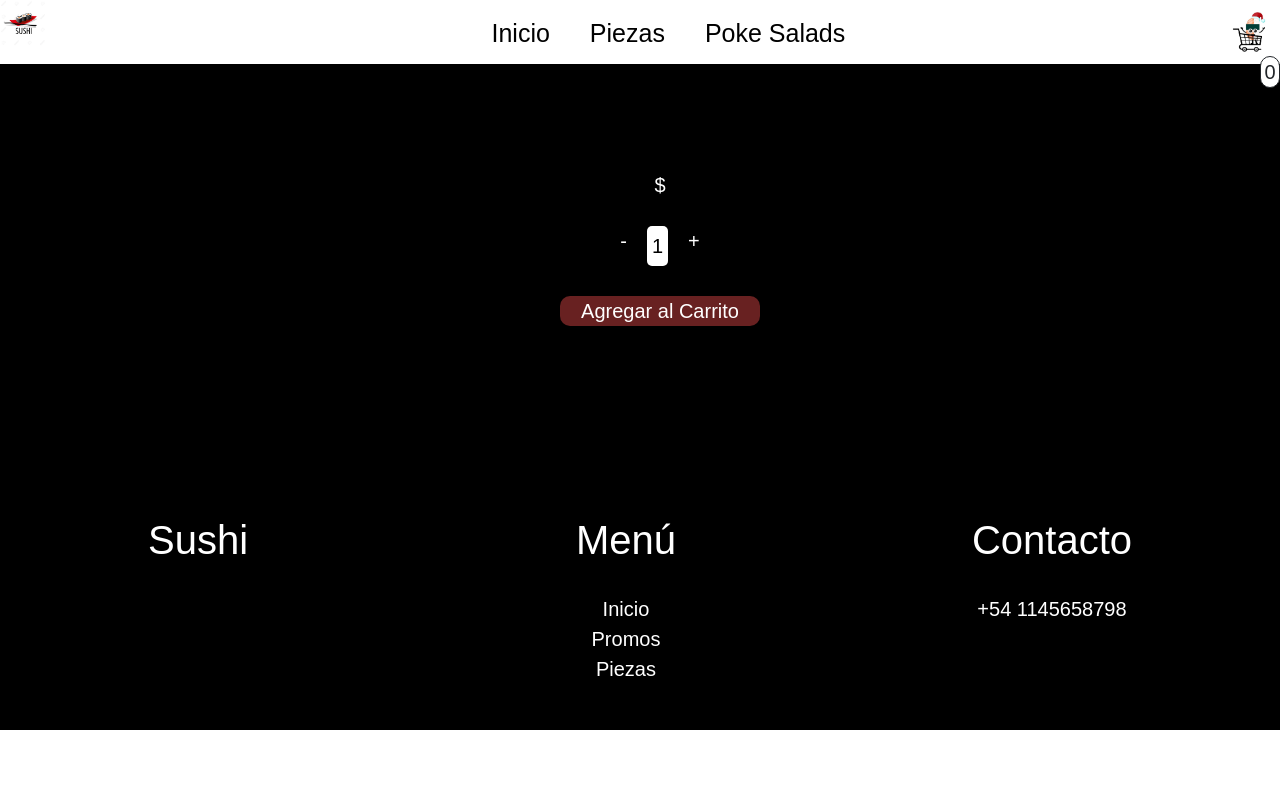
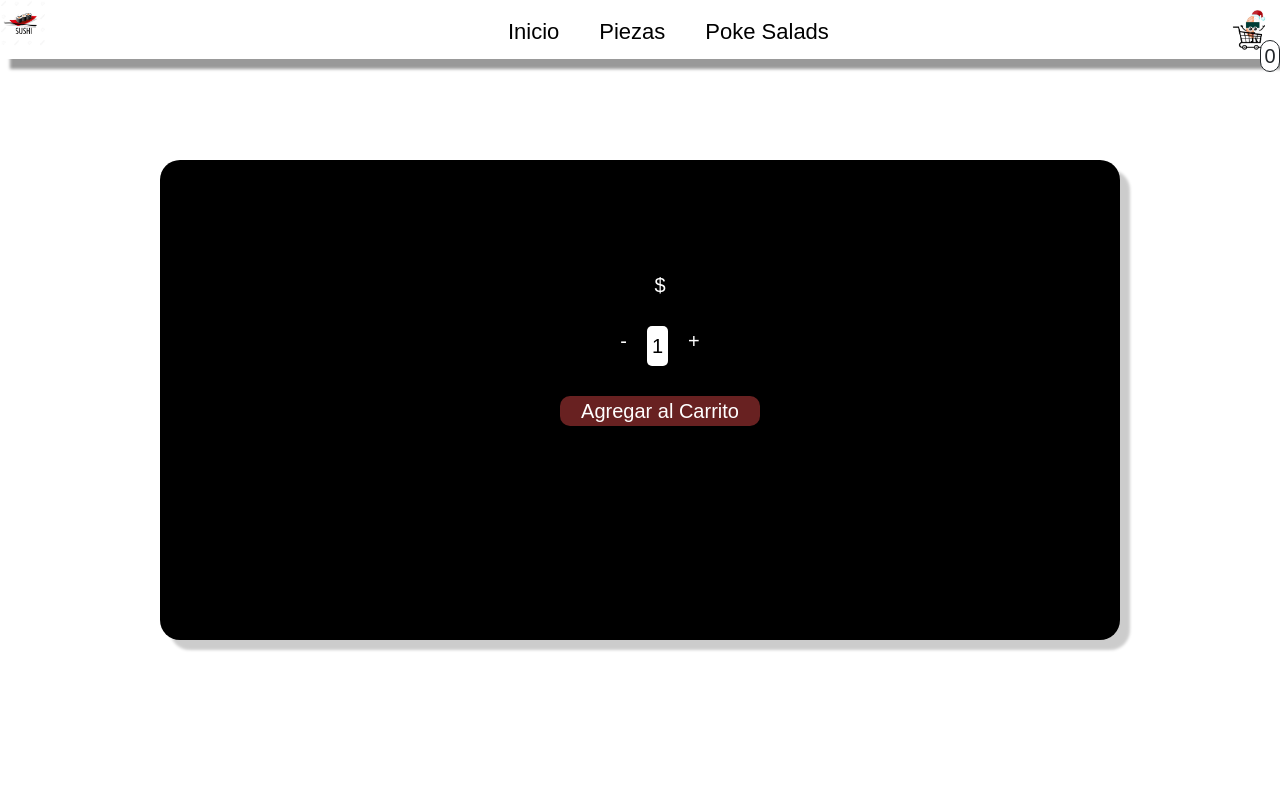
Before and after one commit to nicolasrivas2001/Proyecto-ReactJs, a React (Create React App) app: page /detalle in a window 1280 px wide. Shown: the top 800 px of the page. Built offline with nearby package versions, Linux system fonts and the light colour scheme.

Commit message:
cambiando colores de la web

```diff
--- a/src/Componentes/Footer.js
+++ b/src/Componentes/Footer.js
@@ -1,8 +1,11 @@
+import ImgLogo from "../Imagenes/img-carrito-nuevo.webp"
 
 export const Footer=()=>{
     return(
         <div className="Footer">
-        <div><h2>Sushi</h2></div>
+        <div className="contenedor-sushi">
+            <img src={ImgLogo}></img>
+        </div>
         <div>
             <ul>
                 <h3>Menú</h3>
--- a/src/sass/estilos.css
+++ b/src/sass/estilos.css
@@ -56,10 +56,12 @@ body header ul {
 
 body header ul a {
   text-decoration: none;
-  font-size: 25px;
+  font-size: 22px;
   list-style: none;
   margin-left: 40px;
   color: black;
+  -webkit-transition: 0.3s ease;
+  transition: 0.3s ease;
 }
 
 body header ul a:hover {
@@ -70,6 +72,8 @@ body header ul li {
   list-style: none;
   margin-right: 25px;
   cursor: pointer;
+  -webkit-transition: 0.3s ease;
+  transition: 0.3s ease;
 }
 
 body header ul li:hover {
@@ -125,10 +129,12 @@ body .fondo-home {
 }
 
 body .ContenedorPromos {
-  background-color: black;
+  background-color: white;
 }
 
 body .ContenedorPromos .contenedor-fondo {
+  background-color: black;
+  padding-bottom: 50px;
   display: -webkit-box;
   display: -ms-flexbox;
   display: flex;
@@ -177,22 +183,24 @@ body .ContenedorPromos .Promos {
           justify-content: center;
   margin-bottom: 20px;
   position: relative;
-  top: -280px;
+  top: -420px;
 }
 
 body .ContenedorPromos .Promos .producto {
   background-color: white;
   width: 20%;
-  -webkit-box-shadow: 5px 5px 5px 5px rgba(0, 0, 0, 0.6);
-          box-shadow: 5px 5px 5px 5px rgba(0, 0, 0, 0.6);
+  -webkit-box-shadow: 10px 10px 20px 10px rgba(0, 0, 0, 0.1);
+          box-shadow: 10px 10px 20px 10px rgba(0, 0, 0, 0.1);
   padding-bottom: 20px;
   margin-left: 10px;
-  border-radius: 10px;
+  margin-bottom: 10px;
+  -webkit-transition: 0.3s ease;
+  transition: 0.3s ease;
 }
 
 body .ContenedorPromos .Promos .producto:hover {
-  -webkit-box-shadow: 3px 3px 5px #7a7a7a;
-          box-shadow: 3px 3px 5px #7a7a7a;
+  -webkit-box-shadow: 6px 6px 10px 10px rgba(0, 0, 0, 0.1);
+          box-shadow: 6px 6px 10px 10px rgba(0, 0, 0, 0.1);
 }
 
 body .ContenedorPromos .Promos .producto div {
@@ -206,7 +214,7 @@ body .ContenedorPromos .Promos .producto div {
 
 body .ContenedorPromos .Promos .producto div img {
   width: 90%;
-  margin: 10px;
+  margin: 20px;
   border-radius: 10px;
 }
 
@@ -253,6 +261,12 @@ body .ContenedorPromos .Promos .producto .contenedor-ver-mas .ver-mas {
   width: 50%;
   color: white;
   background-color: #771c2e;
+  -webkit-transition: 0.3s ease;
+  transition: 0.3s ease;
+}
+
+body .ContenedorPromos .Promos .producto .contenedor-ver-mas .ver-mas:hover {
+  background-color: #9e2e44;
 }
 
 body .ContenedorPromos .Promos .producto .agregar-carrito .cantidad {
@@ -271,6 +285,8 @@ body .ContenedorPromos .Promos .producto .agregar-carrito .contenedor-agregar-ca
 body .ContenedorPromos .Promos .producto .agregar-carrito .contenedor-agregar-carrito .boton-agregar-carrito {
   text-align: center;
   font-size: 18px;
+  -webkit-transition: 0.3s ease;
+  transition: 0.3s ease;
 }
 
 body .ContenedorPromos .Promos .producto .agregar-carrito .contenedor-agregar-carrito .boton-agregar-carrito:hover {
@@ -291,6 +307,8 @@ body .ContenedorPromos .Promos .producto #agregaralcarrito {
   border-radius: 30px;
   background-color: #701f1f;
   cursor: pointer;
+  -webkit-transition: 0.3s ease;
+  transition: 0.3s ease;
 }
 
 body .ContenedorPromos .Promos .producto #agregaralcarrito:hover {
@@ -318,6 +336,8 @@ body .conteinter-destacados .producto {
   padding-bottom: 20px;
   margin-left: 10px;
   border-radius: 10px;
+  -webkit-transition: 0.3s ease;
+  transition: 0.3s ease;
 }
 
 body .conteinter-destacados .producto:hover {
@@ -366,6 +386,8 @@ body .conteinter-destacados .producto #agregaralcarrito {
   border-radius: 30px;
   background-color: #701f1f;
   cursor: pointer;
+  -webkit-transition: 0.3s ease;
+  transition: 0.3s ease;
 }
 
 body .conteinter-destacados .producto #agregaralcarrito:hover {
@@ -382,7 +404,7 @@ body .lista-carrito div div img {
 
 body .numero-carrito {
   position: absolute;
-  top: 7%;
+  top: 5%;
   right: 0%;
   width: 20px;
   background-color: white;
@@ -436,15 +458,31 @@ body .Footer {
   display: flex;
   -ms-flex-pack: distribute;
       justify-content: space-around;
+  padding: 40px;
+  -webkit-box-shadow: 20px 10px 10px 10px rgba(255, 255, 255, 0.445);
+          box-shadow: 20px 10px 10px 10px rgba(255, 255, 255, 0.445);
 }
 
 body .Footer h3 {
   font-size: 40px;
-  margin-bottom: 30px;
+  margin-bottom: 50px;
 }
 
-body .Footer h2 {
-  font-size: 40px;
+body .Footer .contenedor-sushi {
+  display: -webkit-box;
+  display: -ms-flexbox;
+  display: flex;
+  -ms-flex-line-pack: center;
+      align-content: center;
+  -webkit-box-pack: center;
+      -ms-flex-pack: center;
+          justify-content: center;
+  width: 10%;
+}
+
+body .Footer .contenedor-sushi img {
+  width: 100%;
+  border-radius: 100%;
 }
 
 body .Footer p {
@@ -462,7 +500,8 @@ body .Footer div ul li {
 }
 
 .contenedor-detalle {
-  background-color: black;
+  min-height: 800px;
+  background-color: white;
   padding: 160px;
   width: 100%;
   display: -webkit-box;
@@ -474,9 +513,14 @@ body .Footer div ul li {
 }
 
 .contenedor-detalle .detalle {
+  border-radius: 20px;
+  padding: 100px 50px;
+  -webkit-box-shadow: 10px 10px 3px rgba(0, 0, 0, 0.2);
+          box-shadow: 10px 10px 3px rgba(0, 0, 0, 0.2);
+  background-color: black;
   font-size: 20px;
   color: white;
-  width: 70%;
+  width: 100%;
   display: -webkit-box;
   display: -ms-flexbox;
   display: flex;
@@ -542,6 +586,8 @@ body .Footer div ul li {
   background-color: #682121;
   border-radius: 10px;
   cursor: pointer;
+  -webkit-transition: 0.3s ease;
+  transition: 0.3s ease;
 }
 
 .contenedor-detalle .detalle .contenedor-datos .agregar-carrito .contenedor-agregar-carrito .boton-agregar-carrito:hover {
@@ -640,6 +686,8 @@ body .Footer div ul li {
   color: white;
   text-align: center;
   padding: 3px;
+  -webkit-transition: 0.3s ease;
+  transition: 0.3s ease;
 }
 
 .offcanvas-body .finalizar-compra p:hover {
--- a/src/sass/estilos.scss
+++ b/src/sass/estilos.scss
@@ -32,13 +32,14 @@ body{
             align-items: center;
             a{
                 text-decoration: none;
-                font-size: 25px;
+                font-size: 22px;
                 list-style: none;
                 margin-left: 40px;
                 color: black;
                 &:hover{
                     color: brown;
                 }
+                transition: 0.3s ease;
             }
             li{
                 list-style: none;
@@ -47,6 +48,7 @@ body{
                 &:hover{
                     color: brown;
                 }
+                transition: 0.3s ease;
             }
         }
         .contenedor-carrito{
@@ -89,8 +91,10 @@ body{
         width: 100%;
     }
     .ContenedorPromos{
-        background-color: black;
+        background-color: white;
         .contenedor-fondo{
+            background-color: black;
+            padding-bottom: 50px;
             display: flex;
             justify-content: center;
             .fondo-promo{
@@ -119,23 +123,25 @@ body{
             justify-content: center;
             margin-bottom: 20px;
             position: relative;
-            top: -280px;
+            top: -420px;
             .producto{
                 background-color: white;
                 width: 20%;
-                box-shadow: 5px 5px 5px 5px rgba(0,0,0,.6);
+                box-shadow: 10px 10px 20px 10px rgba(0, 0, 0, 0.1sss);
                 padding-bottom: 20px;
                 margin-left: 10px;
-                border-radius: 10px;
+
+                margin-bottom: 10px;
                 &:hover{
-                    box-shadow: 3px 3px 5px rgb(122, 122, 122);
+                    box-shadow: 6px 6px 10px 10px rgba(0, 0, 0, 0.1);
                 }
+                transition: 0.3s ease;
                 div{
                     display: flex;
                     justify-content: center;
                     img{
                         width: 90%;
-                        margin: 10px;
+                        margin: 20px;
                         border-radius: 10px;
                     }
 
@@ -166,6 +172,10 @@ body{
                         width: 50%;
                         color: white;
                         background-color: rgb(119, 28, 46);
+                        &:hover{
+                            background-color: rgb(158, 46, 68);
+                        }
+                        transition: 0.3s ease;
                     }
                 }
                 .agregar-carrito{
@@ -181,6 +191,7 @@ body{
                             &:hover{
                                 background-color: rgb(175, 68, 68);
                             }
+                            transition: 0.3s ease;
                         }
                     }
                 }
@@ -197,6 +208,7 @@ body{
                     &:hover{
                         background-color: rgb(175, 68, 68);
                     }
+                    transition: 0.3s ease;
                 }
             }
         }
@@ -217,6 +229,7 @@ body{
                 &:hover{
                     box-shadow: 3px 3px 5px rgb(122, 122, 122);
                 }
+                transition: 0.3s ease;
             div{
                 display: flex;
                 justify-content: center;
@@ -247,6 +260,7 @@ body{
                 &:hover{
                     background-color: rgb(175, 68, 68);
                 }
+                transition: 0.3s ease;
             }
         }
     }
@@ -262,7 +276,7 @@ body{
     }
     .numero-carrito{
         position: absolute;
-        top:7%;
+        top:5%;
         right: 0%;
         width: 20px;
         background-color: white;
@@ -303,12 +317,21 @@ body{
         color: white;
         display: flex;
         justify-content: space-around;
+        padding: 40px;
+        box-shadow: 20px 10px 10px 10px rgba(255, 255, 255, 0.445);
         h3{
             font-size: 40px;
-            margin-bottom: 30px;
+            margin-bottom: 50px;
         }
-        h2{
-            font-size: 40px;
+        .contenedor-sushi{
+            display: flex;
+            align-content: center;
+            justify-content: center;
+            width: 10%;
+            img{
+                width: 100%;
+                border-radius: 100%;
+            }
         }
         p{
             font-size: 20px;
@@ -327,15 +350,20 @@ body{
 
 }
 .contenedor-detalle{
-    background-color: black;
+    min-height: 800px;
+    background-color: white;
     padding: 160px;
     width: 100%;
     display: flex;
     justify-content: center;
     .detalle{
+        border-radius: 20px;
+        padding: 100px 50px;
+        box-shadow: 10px 10px 3px rgba(0,0,0,.2);
+        background-color: black;
         font-size: 20px;
         color: white;
-        width: 70%;
+        width: 100%;
         display: flex;
         justify-content: center;
         .imagen{
@@ -382,6 +410,7 @@ body{
                         &:hover{
                             background-color: rgb(156, 54, 54);
                         }
+                        transition: 0.3s ease;
                     }
                 }
             }
@@ -460,6 +489,7 @@ body{
             &:hover{
                 background-color: rgb(175, 68, 68);
             }
+            transition: 0.3s ease;
         }
     }
 }
```
Also changed, not shown: src/Componentes/Context.js (+3 -25 lines), src/Componentes/ItemList.js (+5 -9 lines), 1 other file (tests, documents, lock files or other folders).
